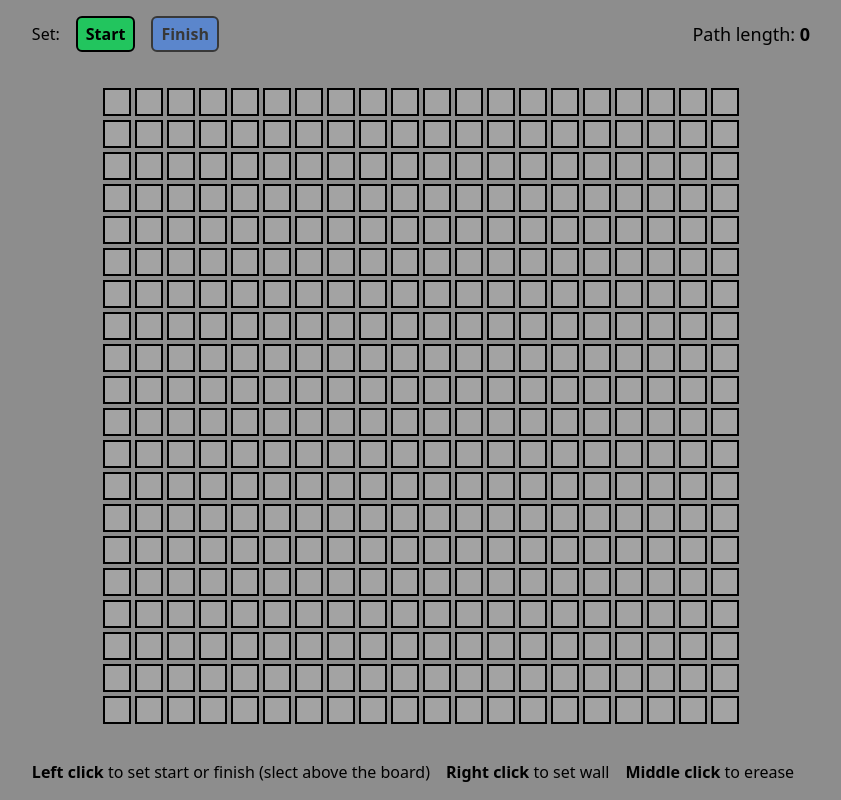
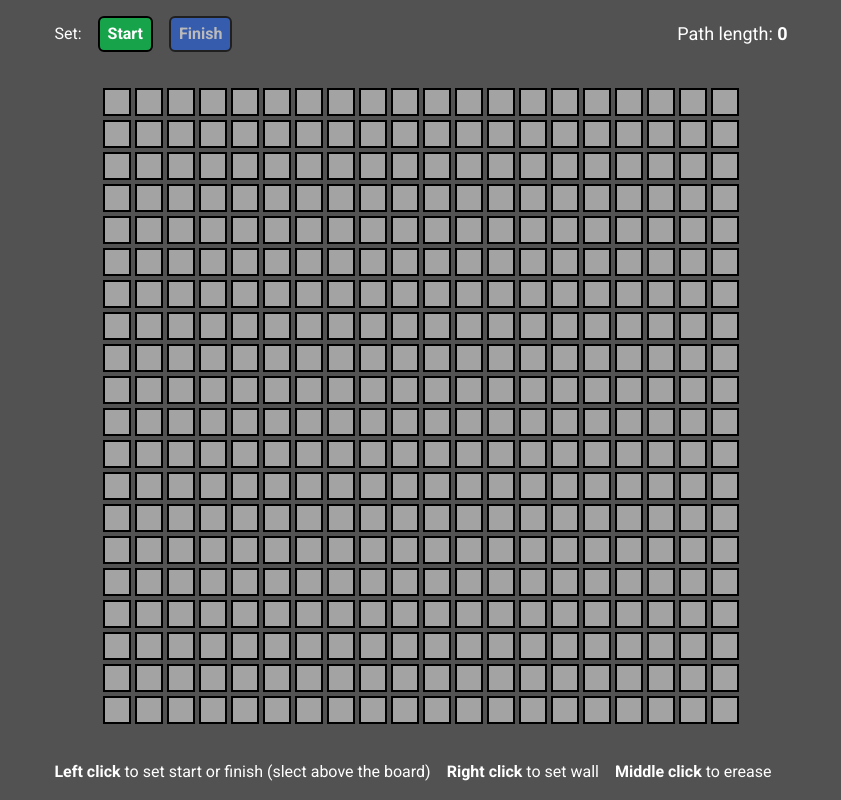
Before and after one commit to daniolsk/path-finding-algorithm, a Next.js app: page / in a window 1280 px wide. Shown: the whole page, without its empty margins (219-1060 px from the left). Built offline with nearby package versions, Linux system fonts and the light colour scheme.

Commit message:
change font

```diff
--- a/src/app/globals.css
+++ b/src/app/globals.css
@@ -12,5 +12,5 @@
 
 body {
 	color: rgb(var(--foreground-rgb));
-	background: #8d8d8d;
+	background: #525252;
 }
--- a/src/app/layout.tsx
+++ b/src/app/layout.tsx
@@ -5,9 +5,16 @@ export const metadata = {
 	description: 'Path finding algorithm visualization',
 };
 
+import { Roboto } from 'next/font/google';
+
+const roboto = Roboto({
+	weight: ['400', '700'],
+	subsets: ['latin'],
+});
+
 export default function RootLayout({ children }: { children: React.ReactNode }) {
 	return (
-		<html lang="en">
+		<html lang="en" className={roboto.className}>
 			<body>{children}</body>
 		</html>
 	);
--- a/src/components/Cell.tsx
+++ b/src/components/Cell.tsx
@@ -1,6 +1,6 @@
 'use client';
 
-import { type cellType } from '../lib/types';
+import { type cellType } from '../utils/types';
 
 const Cell = ({
 	cell,
--- a/src/components/Game.tsx
+++ b/src/components/Game.tsx
@@ -2,7 +2,7 @@
 
 import React, { useEffect, useState } from 'react';
 
-import { type cellType } from '../lib/types';
+import { type cellType } from '../utils/types';
 import Cell from './Cell';
 
 const generateGridTemplate = (size: number) => {
@@ -329,10 +329,10 @@ const Game = () => {
 	return (
 		<div className="flex items-center flex-col justify-between">
 			<div className="flex p-4 items-center justify-between self-stretch">
-				<div className="flex items-center text-base text-black">
+				<div className="flex items-center text-base text-white">
 					<div className="mr-4">Set:</div>
 					<button
-						className={`border-2 border-black mr-4  py-1 px-2 rounded-md cursor-pointer hover:bg-opacity-70 bg-green-500 font-semibold ${
+						className={`border-2 border-black mr-4  py-1 px-2 rounded-md cursor-pointer hover:bg-opacity-70 bg-green-600 font-semibold ${
 							action == 'start' ? 'bg-opacity-100' : 'opacity-60'
 						}`}
 						onClick={() => setAction('start')}
@@ -340,7 +340,7 @@ const Game = () => {
 						Start
 					</button>
 					<button
-						className={`border-2 border-black mr-4 cursor-pointer py-1 px-2 rounded-md font-semibold hover:bg-opacity-70 bg-blue-500 ${
+						className={`border-2 border-black mr-4 cursor-pointer py-1 px-2 rounded-md font-semibold hover:bg-opacity-70 bg-blue-600 ${
 							action == 'finish' ? 'bg-opacity-100' : 'opacity-60'
 						}`}
 						onClick={() => setAction('finish')}
@@ -348,7 +348,7 @@ const Game = () => {
 						Finish
 					</button>
 				</div>
-				<div className="flex text-lg text-black">
+				<div className="flex text-lg text-white">
 					{isNoPath ? (
 						<div className="font-semibold text-red-700">There is no path!</div>
 					) : (
@@ -370,7 +370,7 @@ const Game = () => {
 					<Cell key={index} cell={cell} setPointAt={setPointAt} setWallAt={setWallAt} clearCellAt={clearCellAt} />
 				))}
 			</div>
-			<div className="flex justify-center p-4 text-base text-black">
+			<div className="flex justify-center p-4 text-base text-white">
 				<div className="mr-4">
 					<span className="font-semibold">Left click</span> to set start or finish (slect above the board)
 				</div>
```
Also changed, not shown: src/utils/types.ts (renamed from src/lib/types.ts).
